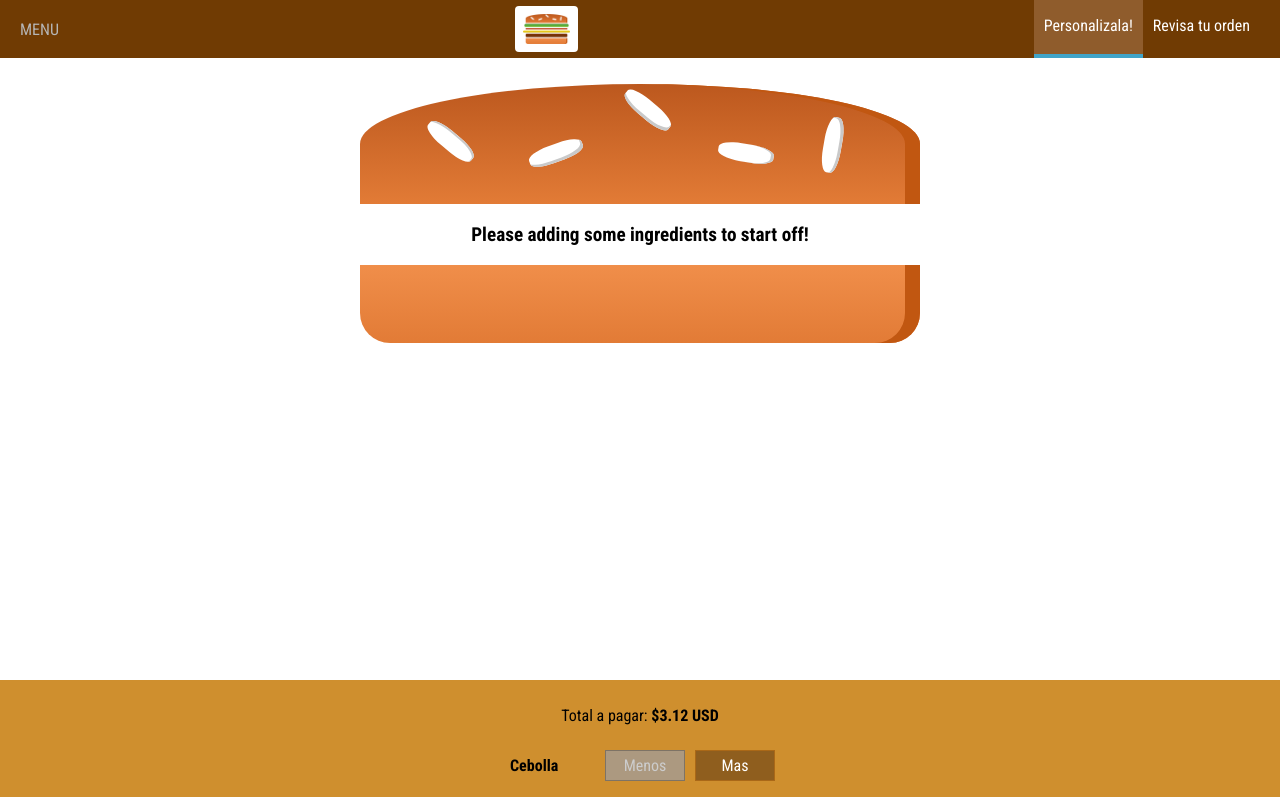
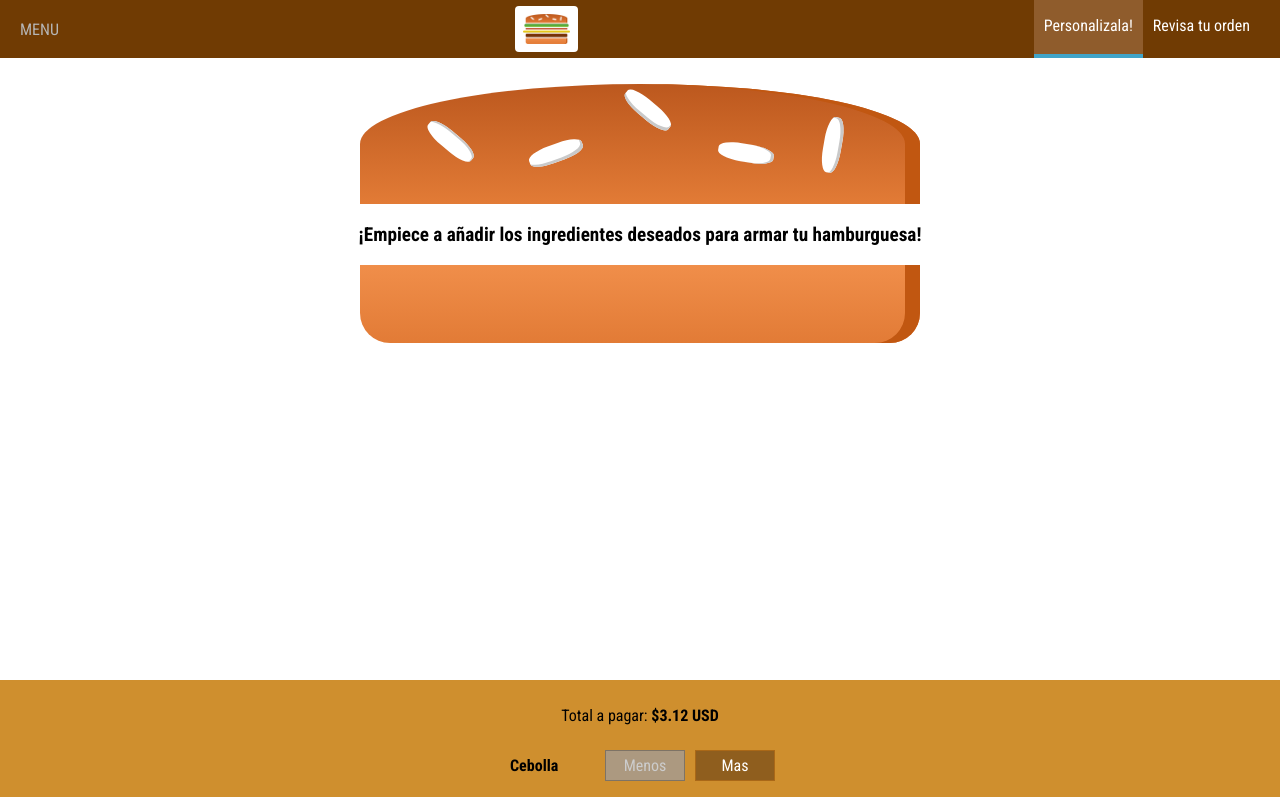
Before and after one commit to ferdroid8080/Burgernow, a React app: page / in a window 1280 px wide. Shown: the top 797 px of the page. Built offline with nearby package versions, Linux system fonts and the light colour scheme.

Commit message:
se cambio el mensaje de inicio de la hamburguesa

```diff
--- a/src/components/Burger/Burger.js
+++ b/src/components/Burger/Burger.js
@@ -15,7 +15,7 @@ const burger = (props) => {
 
     //console.log(transformedIngredients)
     if (transformedIngredients.length === 0)
-        transformedIngredients = <p>Please adding some ingredients to start off!</p>
+        transformedIngredients = <p>¡Empiece a añadir los ingredientes deseados para armar tu hamburguesa!</p>
 
     // let countIngredients = 0
     // transformedIngredients.forEach((val, i) => {
```
